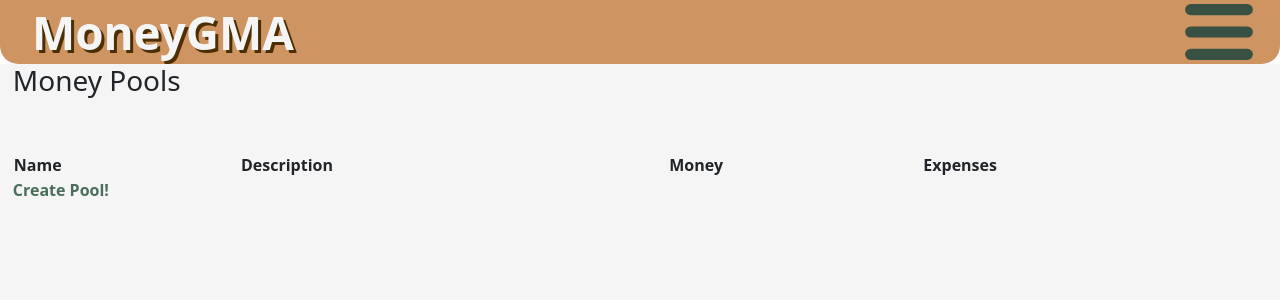
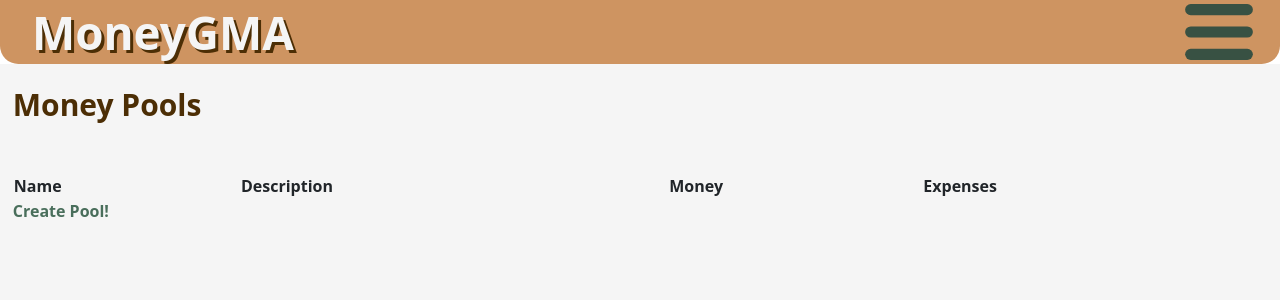
Before and after one commit to geniusbat/MoneyGMA, a Django app: page /pools in a window 1280 px wide. Shown: the top 300 px of the page. Run offline with Django 4.2, Linux system fonts and the light colour scheme; data that the repository does not hold is empty.

Commit message:
Money Pools

```diff
--- a/MoneyGMA/App/models.py
+++ b/MoneyGMA/App/models.py
@@ -34,7 +34,7 @@ class MoneyPool(models.Model):
     name = models.CharField("Name", max_length=15)
     description = models.CharField("Description", max_length=90, blank=True, default="")
     money = models.IntegerField("Pool of Money")
-    expenses = models.ManyToManyField(Expense, blank=True, null=True)
+    expenses = models.ManyToManyField(Expense, blank=True)
 
     class Meta:
         ordering = ['name']
--- a/MoneyGMA/App/views.py
+++ b/MoneyGMA/App/views.py
@@ -118,7 +118,7 @@ def editExpense(request, id):
         form = ExpenseForm(request.POST, instance=expense)
         if form.is_valid():
             instance = form.save()
-            if len(form["pools"])!=0:
+            if len(form["pools"])!=0: #TODO
                 poolIds = MoneyPool.objects.filter(expenses__in=[instance.id])
                 newPoolIds = form["pools"].value()
                 oldUnfound = [ins.id for ins in poolIds if ins.id not in newPoolIds]
@@ -138,7 +138,7 @@ def editExpense(request, id):
         except Expense.DoesNotExist:
             return redirect("index")
         context = viewData();context["viewShortTitle"]="Expenses"; context["formSubmit"]="Edit"; context["viewTitle"]="Edit expense"
-        form = ExpenseForm(instance=expense)
+        form = ExpenseForm(instance=expense, id=id)
         context["form"] = form
         return render(request, 'baseTemplates/genericForm.html', context=context)
 
--- a/MoneyGMA/MoneyGMA/settings.py
+++ b/MoneyGMA/MoneyGMA/settings.py
@@ -92,9 +92,9 @@ REST_FRAMEWORK = {
 DATABASES = {
     'default': {
         'ENGINE': 'django.db.backends.postgresql_psycopg2',
-        'NAME': os.environ.setdefault('MGMA_DB', "MoneyGMADB"),
-        'USER': os.environ.setdefault('MGMA_USER', "User"),
-        'PASSWORD': os.environ.setdefault('MGMA_PASS', "Password"),
+        'NAME': os.environ.setdefault('1MGMA_DB', "MoneyGMADB"),
+        'USER': os.environ.setdefault('1MGMA_USER', "MGMAUSER"),
+        'PASSWORD': os.environ.setdefault('1MGMA_PASS', "adminPass"),
         'HOST': 'localhost',
         'PORT': '5432',
     }
--- a/MoneyGMA/static/baseStatic/base.css
+++ b/MoneyGMA/static/baseStatic/base.css
@@ -86,3 +86,12 @@
     font-size: 30px;
     font-weight: 700;
 }
+
+.pageTitle {
+    padding-top: 2vh;
+    font-size: 30px;
+    font-weight: 700;
+    width: 100%;
+    background-color: var(--cultured-white);
+    color: var(--noir-caffe);
+}
--- a/MoneyGMA/templates/baseTemplates/genericForm.html
+++ b/MoneyGMA/templates/baseTemplates/genericForm.html
@@ -7,7 +7,7 @@
 {% endblock head %}
 {% block content %}
     {% block beforeForm %}
-        <h2>{{viewTitle}}</h2>
+        <div class="pageTitle">{{viewTitle}}</div>
     {% endblock beforeForm %}
     {% block formContent %}
         <form action="" method="post" class="formContainer">
--- a/MoneyGMA/templates/moneyPools.html
+++ b/MoneyGMA/templates/moneyPools.html
@@ -7,7 +7,7 @@
     <link rel="stylesheet" type="text/css" href="{% static 'partiallyViewExpenses.css' %}">
 {% endblock head %}
 {% block content %}
-    <h3>Money Pools</h3>
+    <div class="pageTitle">Money Pools</div>
     <div class="spacer"></div>
     <table>
         <tr>
--- a/MoneyGMA/templates/partiallyViewExpenses.html
+++ b/MoneyGMA/templates/partiallyViewExpenses.html
@@ -8,7 +8,7 @@
     <link rel="stylesheet" type="text/css" href="{% static 'partiallyViewExpenses.css' %}">
 {% endblock head %}
 {% block content %}
-    <h3 class="viewingTitle">{{ viewing }}</h3>
+    <div class="viewingTitle pageTitle"> {{ viewing }}</div>
     <div class="spacer"></div>
     <table>
         <tr>
--- a/MoneyGMA/templates/viewCategories.html
+++ b/MoneyGMA/templates/viewCategories.html
@@ -6,6 +6,7 @@
     <link rel="stylesheet" type="text/css" href="{% static 'viewCategories.css' %}">
 {% endblock head %}
 {% block content %}
+    <div class="pageTitle">Categories</div>
     <div class="spacer"></div>
     <table>
         <tr>
--- a/MoneyGMA/templates/viewPool.html
+++ b/MoneyGMA/templates/viewPool.html
@@ -4,9 +4,8 @@
     {% load static %}
     <title>Viewing Pool</title>
     <link rel="stylesheet" type="text/css" href="{% static 'index.css' %}">
-    <script src="{% static 'index.js' %}"></script>
 {% endblock head %}
 {% block content %}
-    <h3>Viewing Pool</h3>
+    <div class="pageTitle">Viewing Pools</div>
     <div class="spacer"></div>
 {% endblock content %}
```
Also changed, not shown: MoneyGMA/App/forms.py (+11 -1 lines), MoneyGMA/App/migrations/0006_alter_moneypool_expenses.py (added), MoneyGMA/App/migrations/0007_alter_moneypool_expenses.py (added).
